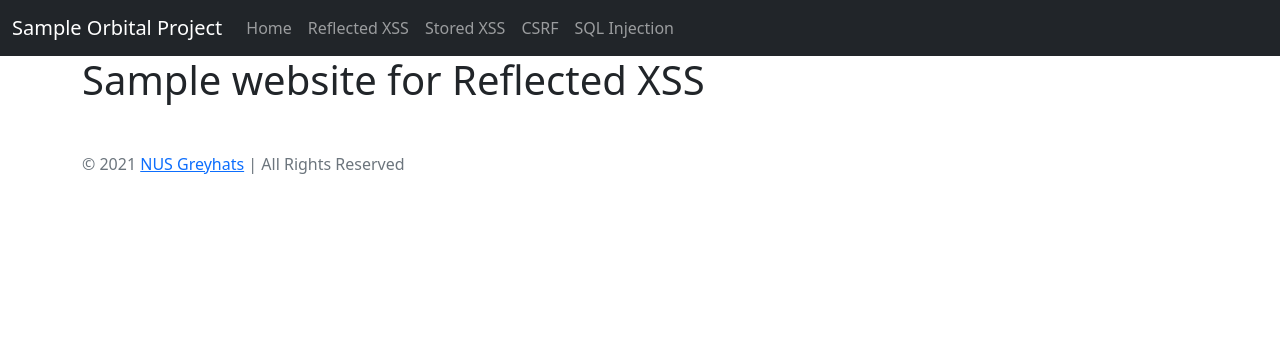
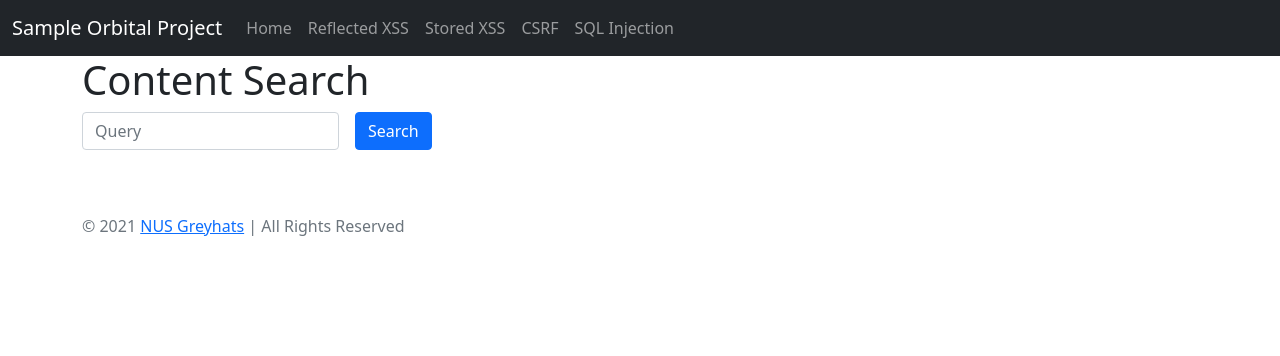
Before and after one commit to NUSGreyhats/Orbital-2021, a Flask app: page /rxss in a window 1280 px wide. Shown: the top 356 px of the page. Run offline with Flask 2, Linux system fonts and the light colour scheme.

Commit message:
Add Reflected XSS

```diff
--- a/WebServer/__main__.py
+++ b/WebServer/__main__.py
@@ -8,37 +8,17 @@ app.secret_key = 'MYSECRETKEY'
 
 # Contants
 DB_PATH = os.path.join('data', 'data.db')
+REGISTER_QUERY = 'INSERT INTO users VALUES ({}, {})'
+BLANK_ERROR_MSG = 'Please do not leave any fields blank!'
 CREATE_QUERY = 'CREATE TABLE IF NOT EXISTS users (username TEXT, password TEXT)'
 LOGIN_QUERY = 'SELECT * FROM users WHERE username = \'{}\' AND password = \'{}\''
-REGISTER_QUERY = 'INSERT INTO users VALUES ({}, {})'
-BLANK_ERROR_MSG = 'Please do not leave any fields blank!'
+
+OTHER_DB_PATH = os.path.join('data', 'data2.db')
+CREATE_PLANT_QUERY = 'CREATE TABLE IF NOT EXISTS plants (name TEXT)'
+SEARCH_QUERY = 'SELECT * FROM plants p WHERE p.name LIKE \'%\' || ? || \'%\''
 
 
-@app.route('/')
-def index():
-    """The index page for the website"""
-    return render_template('index.html')
-
-
-@app.route('/rxss')
-def reflected_xss():
-    """Page to showcase Reflected XSS"""
-    return render_template('rxss.html')
-
-
-@app.route('/csrf')
-def csrf():
-    """Page to showcase CSRF"""
-    return render_template('csrf.html')
-
-
-@app.route('/sxss')
-def stored_xss():
-    """Page to showcase Stored XSS"""
-    return render_template('sxss.html')
-
-
-# SQLi Methods
+# Database methods
 def create_db() -> None:
     """Create the database if it does not exist"""
     # Check if database exists
@@ -48,7 +28,66 @@ def create_db() -> None:
         cur = db.cursor()
         cur.execute(CREATE_QUERY)
 
+    with sqlite3.connect(OTHER_DB_PATH) as db:
 
+        # Create the table if it does not exist
+        cur = db.cursor()
+        cur.execute(CREATE_PLANT_QUERY)
+
+
+@app.route('/')
+def index():
+    """The index page for the website"""
+    return render_template('index.html')
+
+# Reflected XSS Methods
+
+
+@app.route('/rxss', methods=['POST', 'GET'])
+def reflected_xss():
+    """Page to showcase Reflected XSS"""
+    if request.method == 'GET':
+        return render_template('rxss.html')
+
+    # Get form data
+    data = request.form
+
+    # Check if input is empty
+    if len(data) == 0 or len(data['query'].strip()) == 0:
+        flash("Data cannot be empty")
+        return render_template('rxss.html')
+
+    # Fetch the data from the database
+    with sqlite3.connect(OTHER_DB_PATH) as db:
+        cur = db.cursor()
+
+        # Create the table if not exists
+        cur.execute(CREATE_PLANT_QUERY)
+
+        # Search for the plant
+
+        # Use prepared statements here to prevent SQLi
+        cur.execute(SEARCH_QUERY, (data['query'],))
+        results = tuple(map(lambda x: x[0], cur.fetchall()))
+
+    return render_template('rxss.html', results=results, query = data['query'])
+
+
+# CSRF Methods
+@app.route('/csrf')
+def csrf():
+    """Page to showcase CSRF"""
+    return render_template('csrf.html')
+
+
+# Stored XSS Methods
+@app.route('/sxss')
+def stored_xss():
+    """Page to showcase Stored XSS"""
+    return render_template('sxss.html')
+
+
+# SQLi Methods
 def parse_args(username: str = None, password: str = None, **kwargs):
     """Parse the arguments from the user"""
     return username, password
@@ -61,9 +100,6 @@ def sqli():
     # If it is a get request return the webpage
     if request.method == 'GET':
         return render_template('sqli.html')
-
-    # Create the db if it does not exists
-    create_db()
 
     # Check if the arguments are valid
     data = request.form
@@ -94,9 +130,10 @@ def sqli():
     user = result[0]
 
     # Set a cookie
-    return render_template('logged_in.html', username = user[0], query = query)
+    return render_template('logged_in.html', username=user[0], query=query)
 
 
 # Run the website as main
 if __name__ == '__main__':
+    create_db()
     app.run('localhost', 3000, debug=True)
--- a/WebServer/templates/rxss.html
+++ b/WebServer/templates/rxss.html
@@ -1,5 +1,33 @@
 {% extends 'nav.html' %}
 {% block title %} Reflected XSS {% endblock%}
 {% block content %}
-<h1>Sample website for Reflected XSS</h1>
+<h1>Content Search</h1>
+<form class="row g-3" action='/rxss' method="POST">
+    <div class="col-auto">
+        <label for="searchq" class="visually-hidden">Keywords:</label>
+        <input type="text" class="form-control" id="searchq" placeholder="Query", name='query'>
+    </div>
+    <div class="col-auto">
+        <button type="submit" class="btn btn-primary mb-3">Search</button>
+    </div>
+</form>
+{% if query %}
+
+    <!-- Off auto escape here for Reflected XSS to go through-->
+    {% autoescape false %}
+    <p>Your query is {{ query }}</p>
+    {% endautoescape %}
+
+    <!-- Load the results of the query -->
+    {% if not results %}
+        <h4>There are no results</h4>
+    {% else %}
+    <ul class='list-group'>
+        {% for result in results%}
+            <li class='list-group-item'>{{ result }}</li>
+        {% endfor %}
+    </ul>
+    {% endif %}
+{% endif %}
+
 {% endblock %}
```
Also changed, not shown: WebServer/data/data2.db (added).
